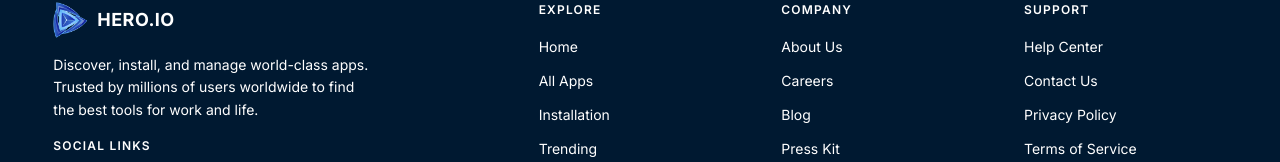
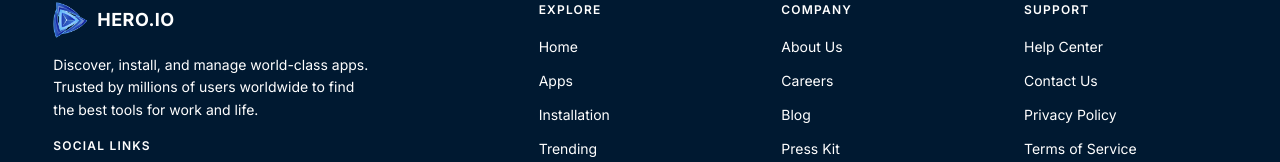
Before and after one commit to abdurrahmansoftlinkbd/hero-io, a React (Vite) app: page / in a window 1280 px wide. Shown: the part 2606-2768 px from the top of the page. Built offline with nearby package versions, Linux system fonts and the light colour scheme.

Commit message:
footer modified

```diff
--- a/src/shared/Footer.jsx
+++ b/src/shared/Footer.jsx
@@ -12,7 +12,7 @@ const FOOTER_LINKS = [
     heading: "Explore",
     links: [
       { label: "Home", to: "/" },
-      { label: "All Apps", to: "/apps" },
+      { label: "Apps", to: "/apps" },
       { label: "Installation", to: "/installation" },
       { label: "Trending", to: "/apps" },
     ],
```
